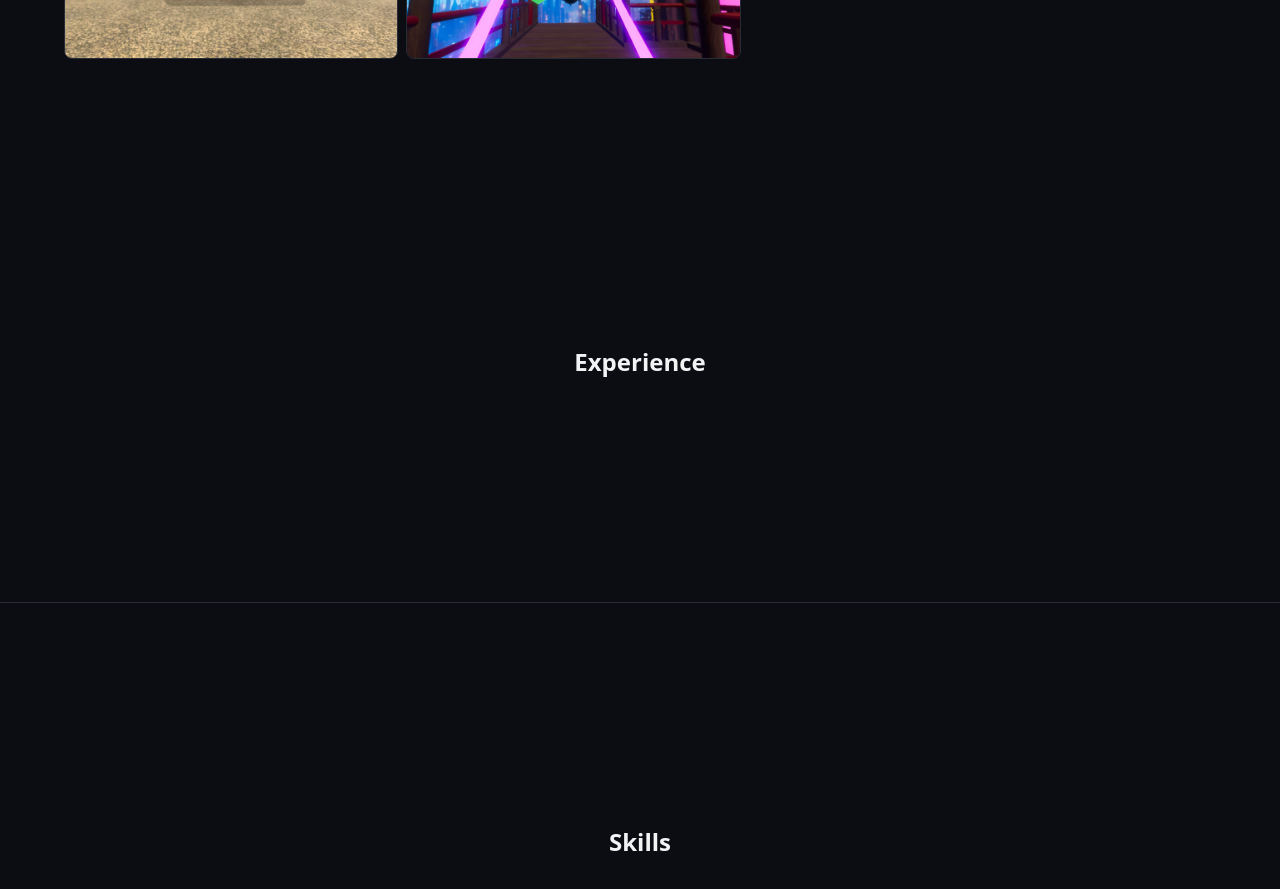
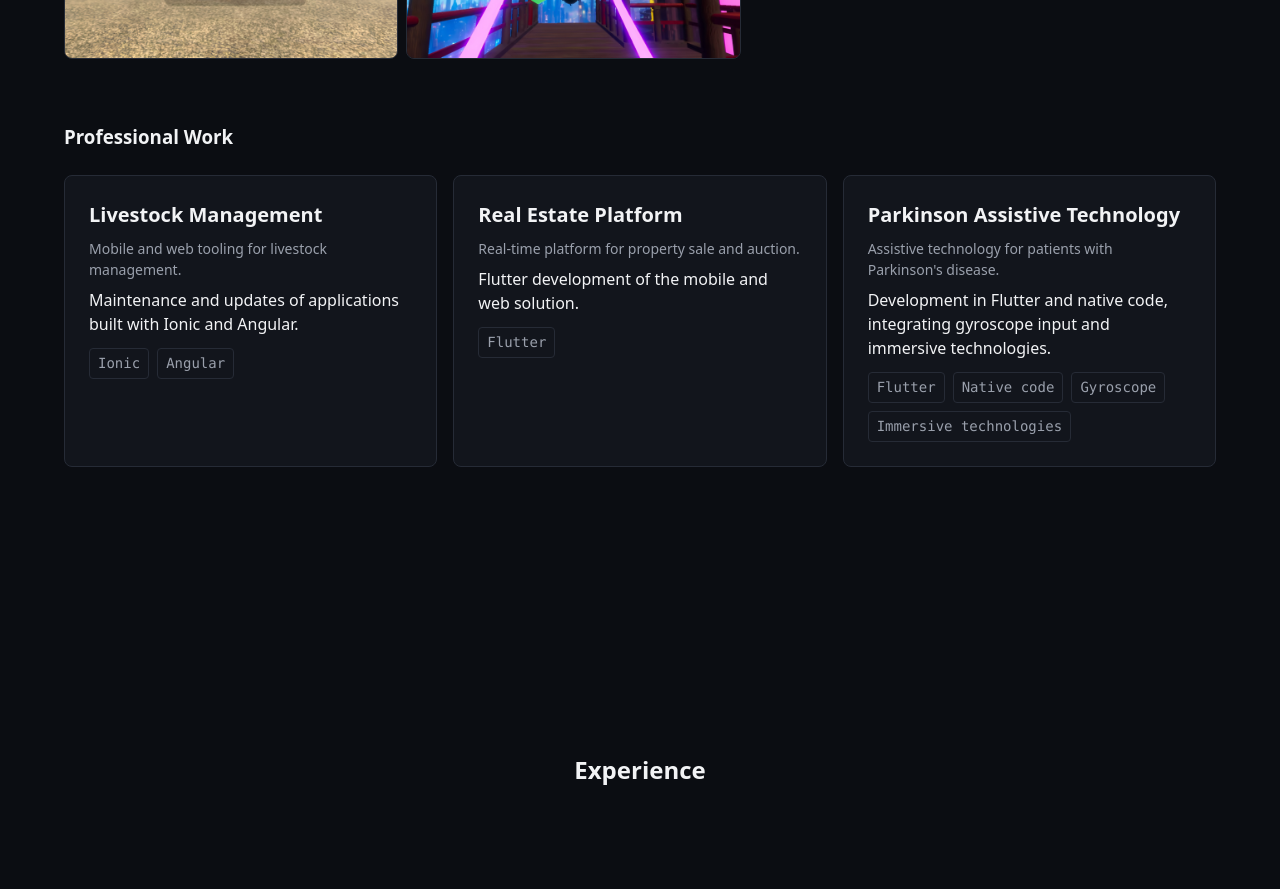
Before and after one commit to Jhernandez362/portfolio, a React (Vite) app: page / in a window 1280 px wide. Shown: the part 1460-2349 px from the top of the page. Built offline with nearby package versions, Linux system fonts and the light colour scheme.

Commit message:
feat: :sparkles: add professional work case studies section

```diff
--- a/src/data/projects.ts
+++ b/src/data/projects.ts
@@ -20,3 +20,31 @@ export const TRAINING_TILES = {
     },
   ],
 }
+
+export const PROFESSIONAL_PROJECTS = [
+  {
+    name: 'Livestock Management',
+    context: 'Mobile and web tooling for livestock management.',
+    contribution:
+      'Maintenance and updates of applications built with Ionic and Angular.',
+    technologies: ['Ionic', 'Angular'],
+  },
+  {
+    name: 'Real Estate Platform',
+    context: 'Real-time platform for property sale and auction.',
+    contribution: 'Flutter development of the mobile and web solution.',
+    technologies: ['Flutter'],
+  },
+  {
+    name: 'Parkinson Assistive Technology',
+    context: "Assistive technology for patients with Parkinson's disease.",
+    contribution:
+      'Development in Flutter and native code, integrating gyroscope input and immersive technologies.',
+    technologies: [
+      'Flutter',
+      'Native code',
+      'Gyroscope',
+      'Immersive technologies',
+    ],
+  },
+]
--- /dev/null
+++ b/src/sections/ProfessionalWork.css
@@ -0,0 +1,62 @@
+.professional-work {
+  margin-top: var(--space-2xl);
+}
+
+.professional-work__heading {
+  margin: 0 0 var(--space-lg);
+}
+
+.professional-work__grid {
+  display: grid;
+  grid-template-columns: 1fr;
+  gap: var(--space-md);
+}
+
+.case-study {
+  display: flex;
+  flex-direction: column;
+  gap: var(--space-sm);
+  padding: var(--space-lg);
+  border: var(--border-width) solid var(--color-border);
+  border-radius: var(--border-radius-md);
+  background-color: var(--color-bg-elevated);
+}
+
+.case-study__title {
+  margin: 0;
+  font-size: var(--font-size-lg);
+}
+
+.case-study__context {
+  margin: 0;
+  color: var(--color-text-muted);
+  font-size: var(--font-size-sm);
+}
+
+.case-study__contribution {
+  margin: 0;
+}
+
+.case-study__tech {
+  display: flex;
+  flex-wrap: wrap;
+  gap: var(--space-sm);
+  margin: var(--space-xs) 0 0;
+  padding: 0;
+  list-style: none;
+}
+
+.case-study__tech li {
+  padding: var(--space-xs) var(--space-sm);
+  border: var(--border-width) solid var(--color-border);
+  border-radius: var(--border-radius-sm);
+  color: var(--color-text-muted);
+  font-family: var(--font-family-mono);
+  font-size: var(--font-size-sm);
+}
+
+@media (min-width: 1000px) {
+  .professional-work__grid {
+    grid-template-columns: repeat(3, 1fr);
+  }
+}
--- /dev/null
+++ b/src/sections/ProfessionalWork.tsx
@@ -0,0 +1,31 @@
+import { PROFESSIONAL_PROJECTS } from '../data/projects'
+import './ProfessionalWork.css'
+
+function ProfessionalWork() {
+  return (
+    <div className="professional-work">
+      <h3 className="professional-work__heading">Professional Work</h3>
+
+      <div className="professional-work__grid">
+        {PROFESSIONAL_PROJECTS.map((project) => (
+          <article className="case-study" key={project.name}>
+            <h4 className="case-study__title">{project.name}</h4>
+            <p className="case-study__context">{project.context}</p>
+            <p className="case-study__contribution">{project.contribution}</p>
+
+            <ul
+              className="case-study__tech"
+              aria-label={`Technologies used in ${project.name}`}
+            >
+              {project.technologies.map((tech) => (
+                <li key={tech}>{tech}</li>
+              ))}
+            </ul>
+          </article>
+        ))}
+      </div>
+    </div>
+  )
+}
+
+export default ProfessionalWork
--- a/src/sections/Work.tsx
+++ b/src/sections/Work.tsx
@@ -1,4 +1,5 @@
 import { TRAINING_TILES } from '../data/projects'
+import ProfessionalWork from './ProfessionalWork'
 import './Work.css'
 
 function Work() {
@@ -48,6 +49,8 @@ function Work() {
           </a>
         </div>
       </article>
+
+      <ProfessionalWork />
     </section>
   )
 }
```
